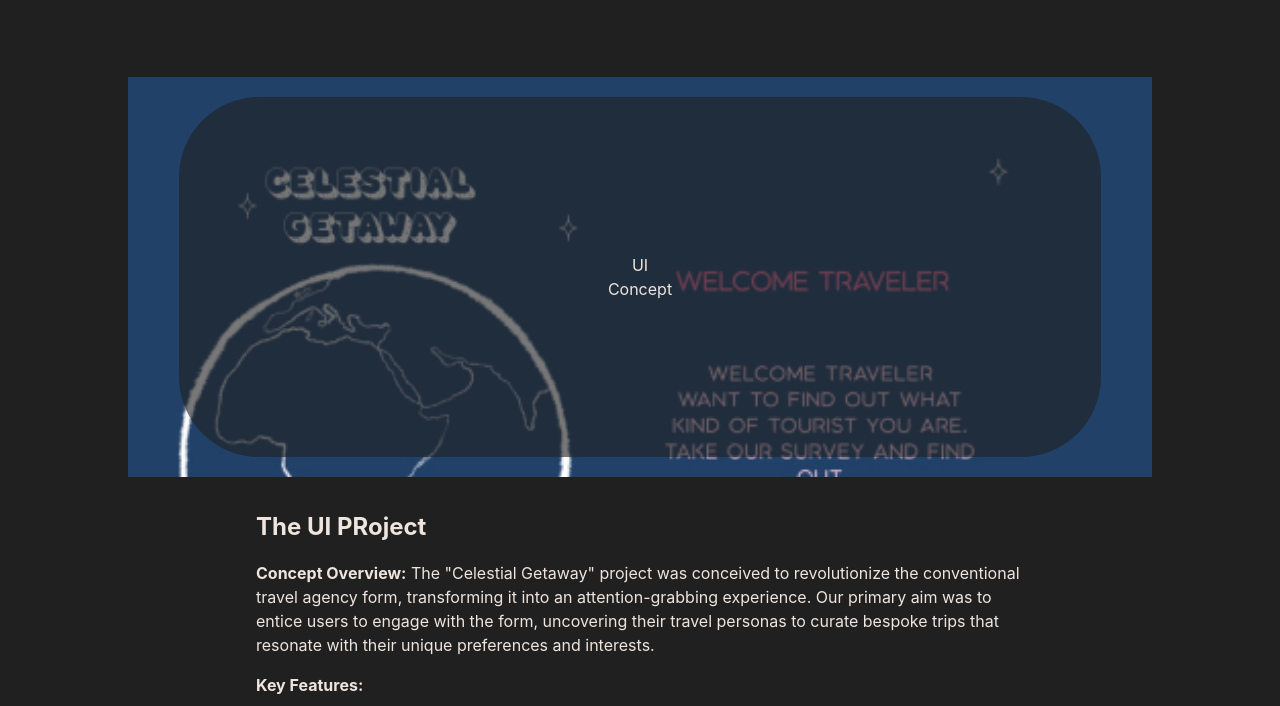
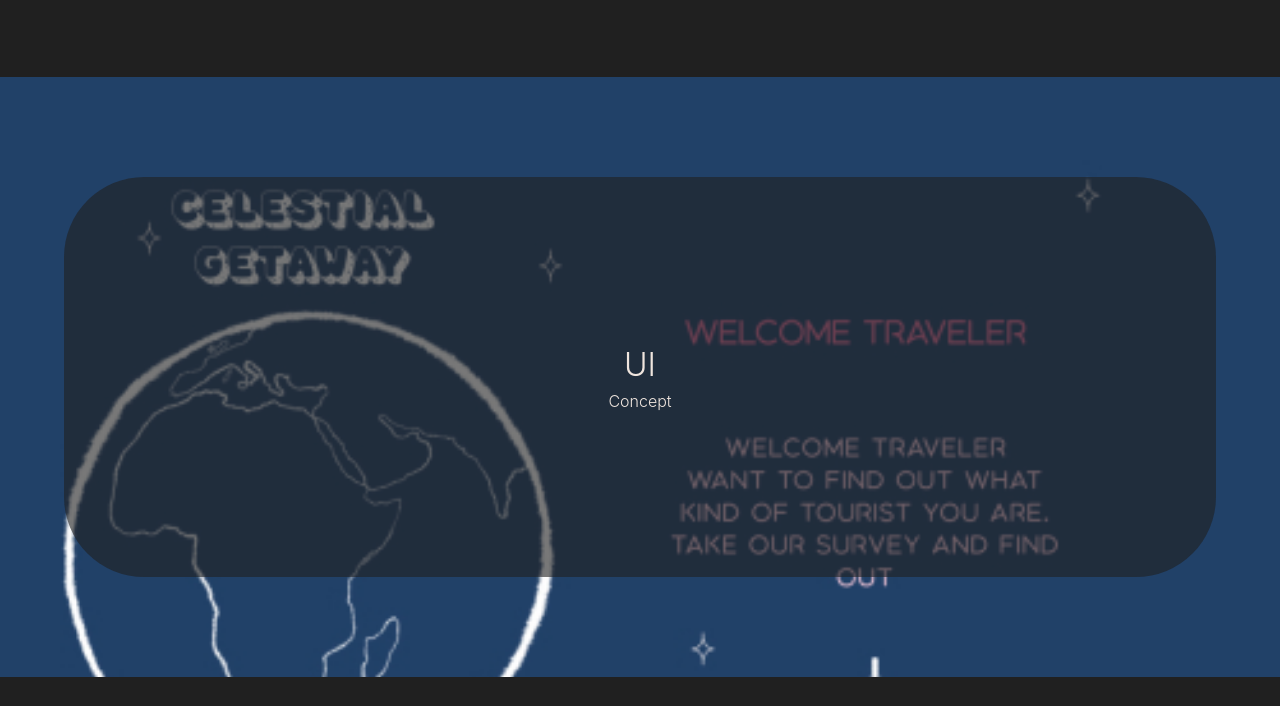
Before and after one commit to TristanDeRidder/Portfolio, an Eleventy site: page input/projects/ui.md in a window 1280 px wide. Shown: the part 59-765 px from the top of the page. Built offline with nearby package versions, Linux system fonts and the light colour scheme; Eleventy itself is replaced by a stand-in of ours; files that its build step writes are made by us from their sources.

Commit message:
adjusted detail page css

```diff
--- a/input/_includes/detail.njk
+++ b/input/_includes/detail.njk
@@ -9,10 +9,15 @@ body__class: "detail"
     <article class="hero">
         {% block header %}
             <img class="head_image" src="/assets/images/{{ image }}" alt="{{image}}">
-            <p>
-                {{title}}<br>
-                {{subtitle}}
-            </p>
+            <div class="details__title">
+                <h1>
+                    {{title}}
+                </h1>
+                <h2>
+                    {{subtitle}}
+                </h2>
+            </div>
+
         {% endblock header %}
     </article>
 
--- a/input/assets/css/style.css
+++ b/input/assets/css/style.css
@@ -476,23 +476,25 @@ footer .contact{
   gap: 2rem;
 }
 
-.hero{
+.detail .hero{
   position: relative;
   display: flex;
   justify-content: center;
   align-items: center;
+  width: 100vw;
+  margin: 0;
 }
 
 .head_image{
   width: 100%;
-  height: 50vh;
+  height: 75vh;
   object-fit: cover;
   object-position: center top;
 }
 
-.detail .hero p{
+.detail .hero .details__title{
   position: absolute;
-  height: 45vh;
+  height: 50vh;
   width: 90%;
   color: var(--bg);
   display: flex;
@@ -502,6 +504,16 @@ footer .contact{
   background-color: var(--secondary-opacity);
   border-radius: 5rem;
   text-align: center;
+}
+
+.detail .hero .details__title h1{
+  font-size: 2rem;
+  font-weight: 300;
+}
+
+.detail .hero .details__title h2{
+  font-size: 1rem;
+  font-weight: 300;
 }
 
 .info {
```
Also changed, not shown: input/assets/js/viewer.js (added), 12 other files.
